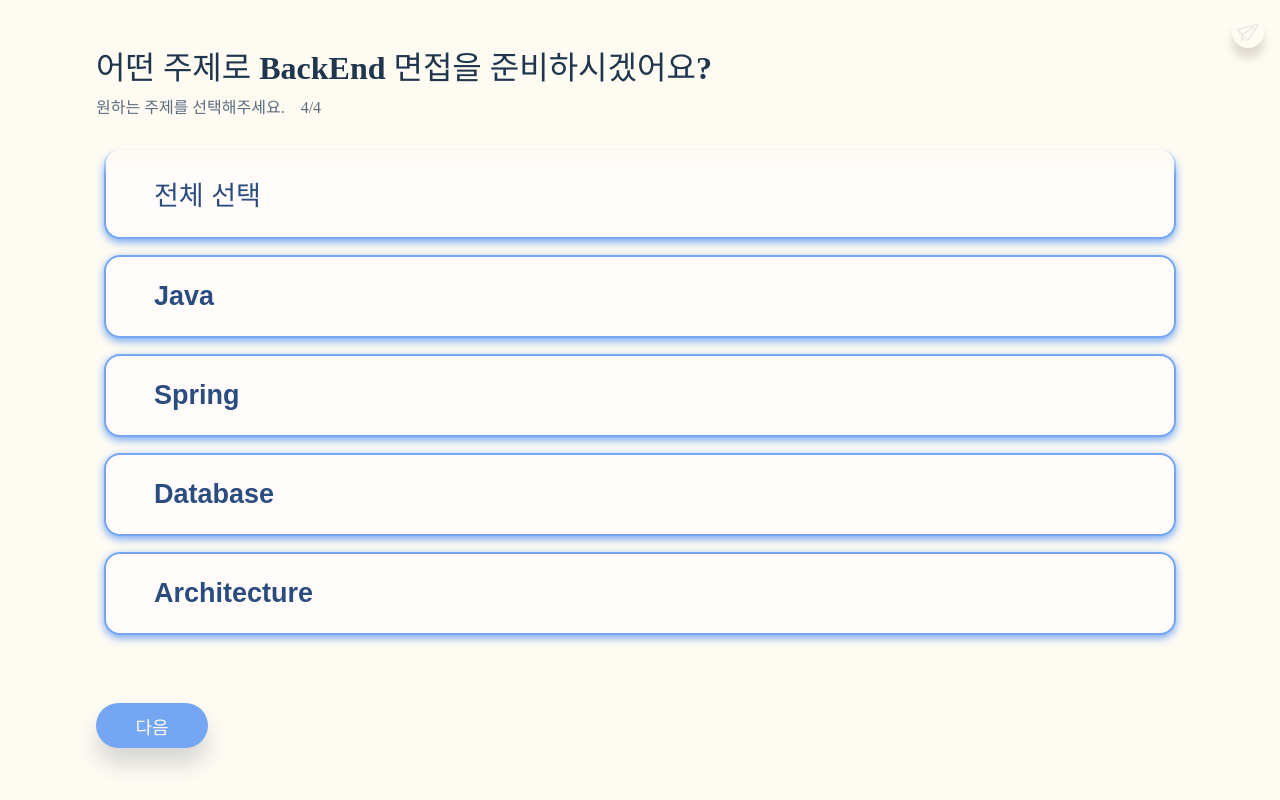
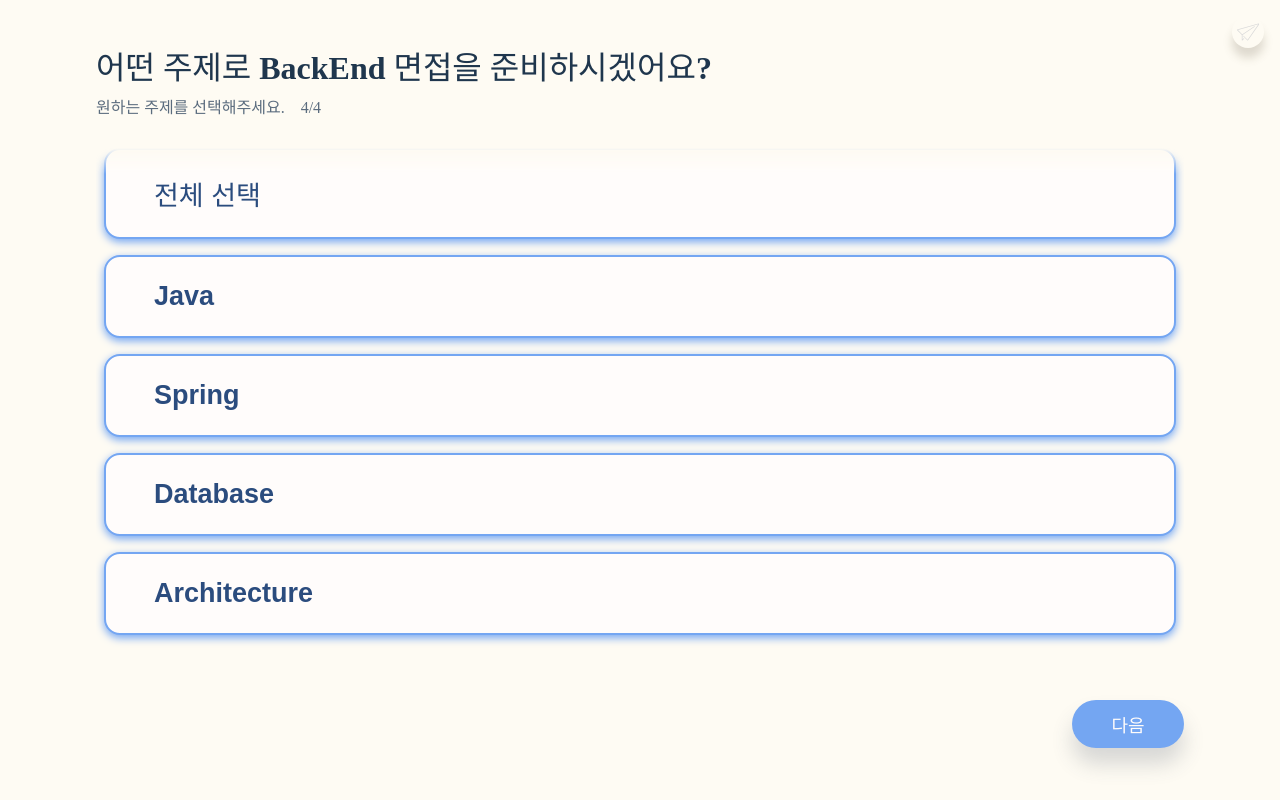
Before and after one commit to minjeongHEO/Job-Cracker, a Next.js app: page /interview/select/BackEnd in a window 1280 px wide. Both pictures are taken after a click on the button "전체 선택". Built offline with nearby package versions, Linux system fonts and the light colour scheme; a web font is replaced by a local one.

Commit message:
refactor: 다음버튼 위치 수정 #54

```diff
--- a/app/_components/molecules/TopicSelector.module.scss
+++ b/app/_components/molecules/TopicSelector.module.scss
@@ -16,6 +16,10 @@
   mask-image: linear-gradient(to bottom, transparent, black 5%, black 96%, transparent);
 }
 
+.button-container {
+  display: flex;
+  justify-content: end;
+}
 .next-button {
   @extend %primary-button;
 
--- a/app/_components/molecules/TopicSelector.tsx
+++ b/app/_components/molecules/TopicSelector.tsx
@@ -56,9 +56,11 @@ export default function TopicSelector({ variant = 'topic', devType, topics }: To
         ))}
       </div>
 
-      <button className={styles['next-button']} onClick={handleNextClick} disabled={notSelected}>
-        다음
-      </button>
+      <footer className={styles['button-container']}>
+        <button className={styles['next-button']} onClick={handleNextClick} disabled={notSelected}>
+          다음
+        </button>
+      </footer>
     </>
   );
 }
```
